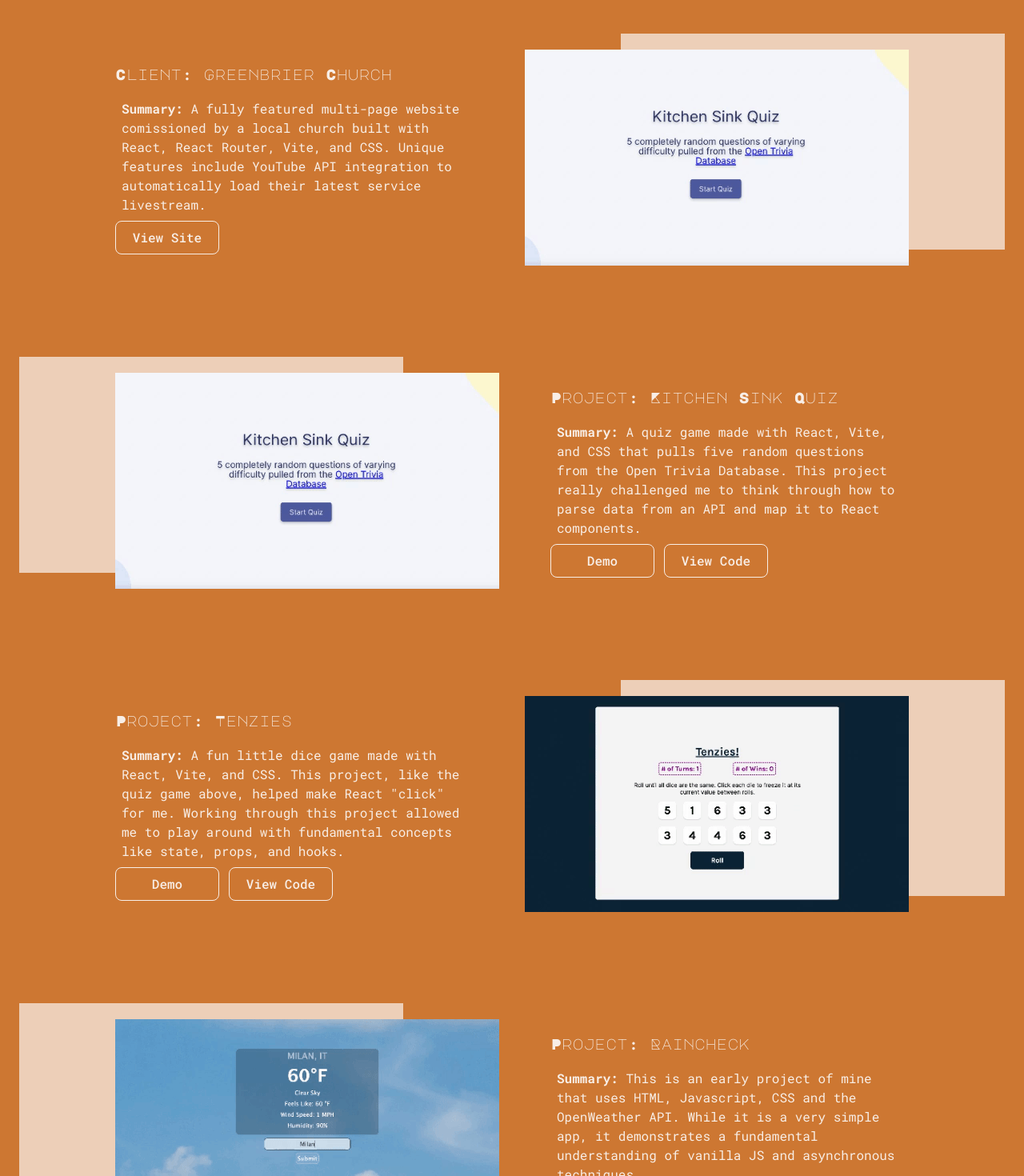
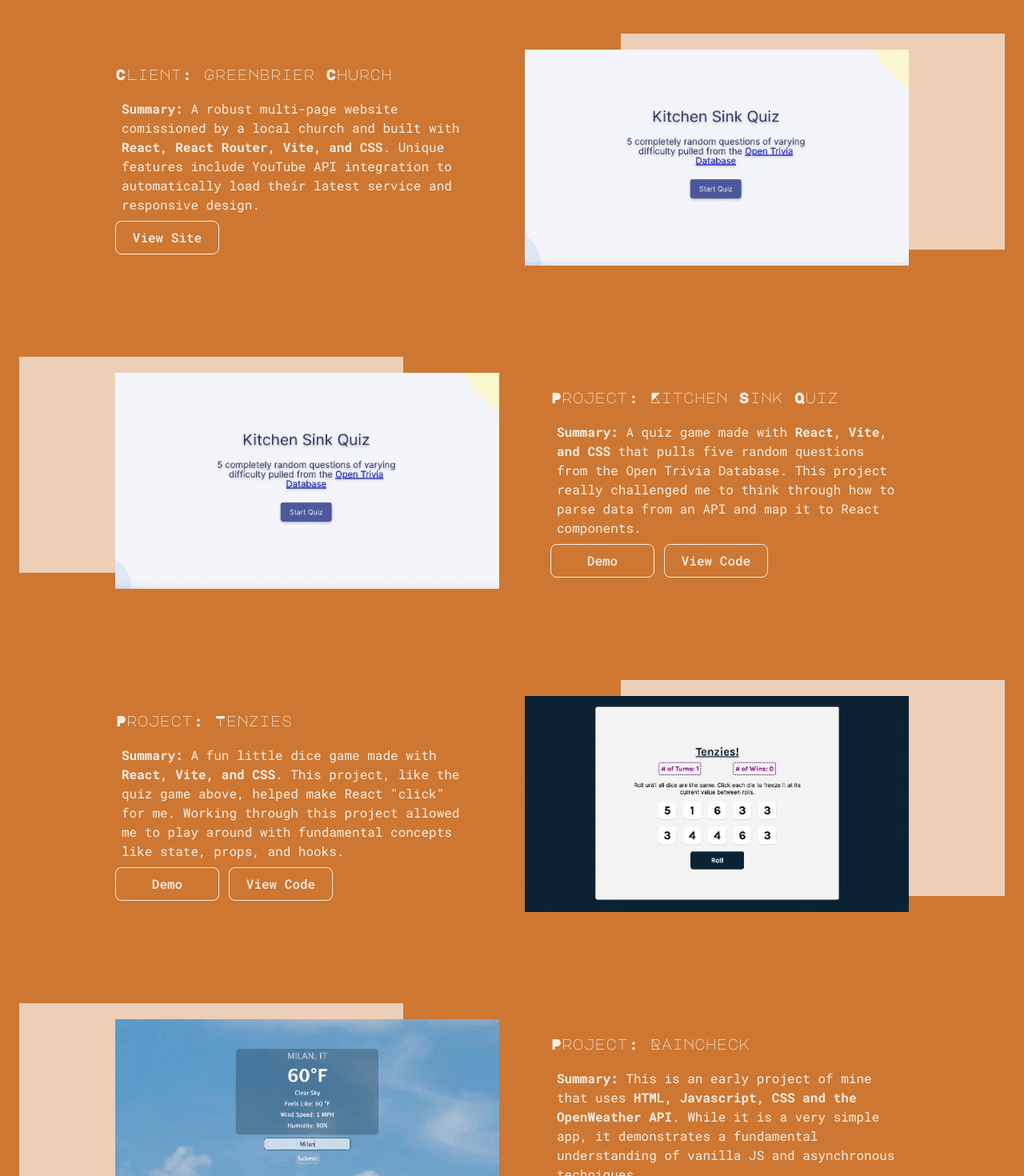
Before and after one commit to austingw/portfolio-site, a React (Vite) app: page /#home in a window 1280 px wide. Shown: the part 1420-2890 px from the top of the page at 80% size. Built offline with nearby package versions, Linux system fonts and the light colour scheme.

Commit message:
More edits to portfolio and about text

```diff
--- a/src/components/About.jsx
+++ b/src/components/About.jsx
@@ -15,8 +15,8 @@ export default function About() {
               I've always had a passion for research, problem solving, and
               creative expression. From making Wordpress sites for family
               friends in middle school to soldering together guitar electronics,
-              planning, testing and troubleshooting are simply a way of life for
-              me. Web development has given me the opportunity to use my natural
+              testing and troubleshooting are simply a way of life for me. Web
+              development has given me the opportunity to use my natural
               inclinations and attributes to craft new experiences, conveint
               features, and responsive designs for both myself and clients.
             </p>
--- a/src/components/Portfolio.jsx
+++ b/src/components/Portfolio.jsx
@@ -15,10 +15,10 @@ export default function Portfolio() {
         <div className="project-summary-left">
           <h3>Client: Greenbrier Church</h3>
           <p>
-            <b>Summary:</b> A fully featured multi-page website comissioned by a
-            local church built with React, React Router, Vite, and CSS. Unique
-            features include YouTube API integration to automatically load their
-            latest service livestream.
+            <b>Summary:</b> A robust multi-page website comissioned by a local
+            church and built with <b>React, React Router, Vite, and CSS</b>.
+            Unique features include YouTube API integration to automatically
+            load their latest service and responsive design.
           </p>
           <div className="portfolio-btns">
             <a href="https://www.greenbrierchurch.com/">
@@ -34,8 +34,8 @@ export default function Portfolio() {
         <div className="project-summary-right">
           <h3>Project: Kitchen Sink Quiz</h3>
           <p>
-            <b>Summary:</b> A quiz game made with React, Vite, and CSS that
-            pulls five random questions from the Open Trivia Database. This
+            <b>Summary:</b> A quiz game made with <b>React, Vite, and CSS</b>{" "}
+            that pulls five random questions from the Open Trivia Database. This
             project really challenged me to think through how to parse data from
             an API and map it to React components.
           </p>
@@ -56,10 +56,11 @@ export default function Portfolio() {
         <div className="project-summary-left">
           <h3>Project: Tenzies</h3>
           <p>
-            <b>Summary:</b> A fun little dice game made with React, Vite, and
-            CSS. This project, like the quiz game above, helped make React
-            "click" for me. Working through this project allowed me to play
-            around with fundamental concepts like state, props, and hooks.
+            <b>Summary:</b> A fun little dice game made with{" "}
+            <b>React, Vite, and CSS</b>. This project, like the quiz game above,
+            helped make React "click" for me. Working through this project
+            allowed me to play around with fundamental concepts like state,
+            props, and hooks.
           </p>
           <div className="portfolio-btns">
             <a href="https://austingw.com/tenzies/">
@@ -78,10 +79,10 @@ export default function Portfolio() {
         <div className="project-summary-right">
           <h3>Project: Raincheck</h3>
           <p>
-            <b>Summary:</b> This is an early project of mine that uses HTML,
-            Javascript, CSS and the OpenWeather API. While it is a very simple
-            app, it demonstrates a fundamental understanding of vanilla JS and
-            asynchronous techniques.
+            <b>Summary:</b> This is an early project of mine that uses{" "}
+            <b>HTML, Javascript, CSS and the OpenWeather API</b>. While it is a
+            very simple app, it demonstrates a fundamental understanding of
+            vanilla JS and asynchronous techniques.
           </p>
           <div className="portfolio-btns">
             <a href="https://austingw.com/raincheck/">
```
